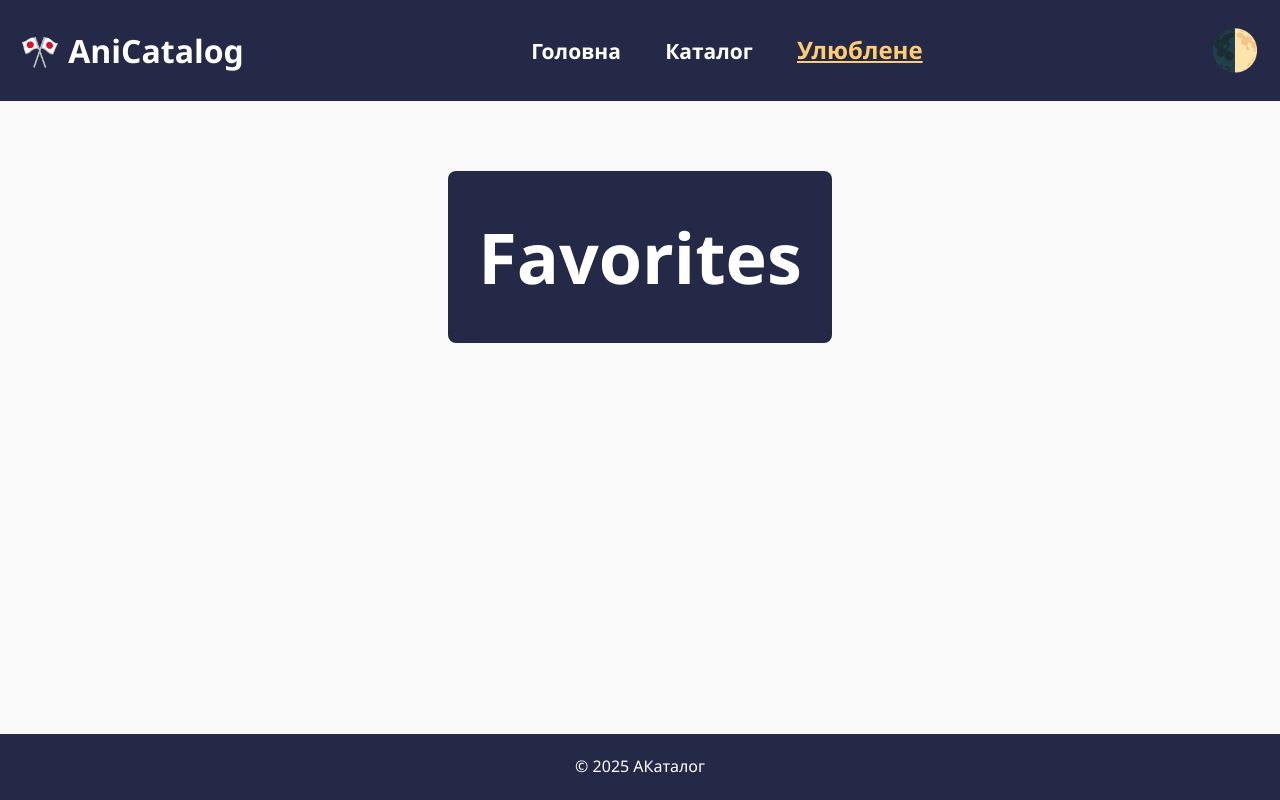
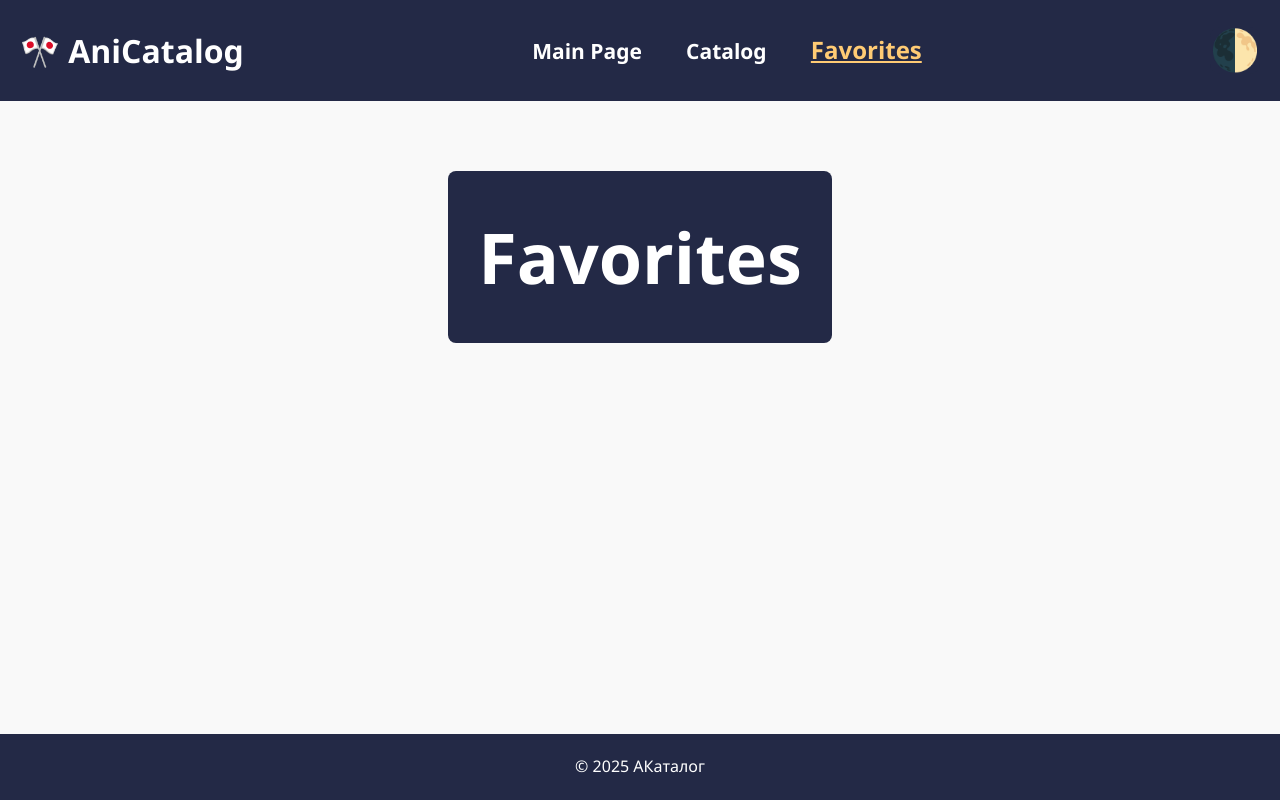
Before and after one commit to kuchux2/Anicatalog, a plain HTML site: page favorites.html in a window 1280 px wide. Drawn offline with Linux system fonts and the light colour scheme.

Commit message:
favorites.html

```diff
--- a/favorites.html
+++ b/favorites.html
@@ -11,9 +11,9 @@
             <div class="header-container">
                 <a href="index.html" class="logo"><h1 >🎌 AniCatalog</h1></a>
             <nav class="main-nav">
-                <a href="index.html" >Головна</a>
-                <a href="catalog.html">Каталог</a>
-                <a href="favorites.html" class="active">Улюблене</a>
+                <a href="index.html" >Main Page</a>
+                <a href="catalog.html">Catalog</a>
+                <a href="favorites.html" class="active">Favorites</a>
 
             </nav>
             <div class="header-tools">
```
